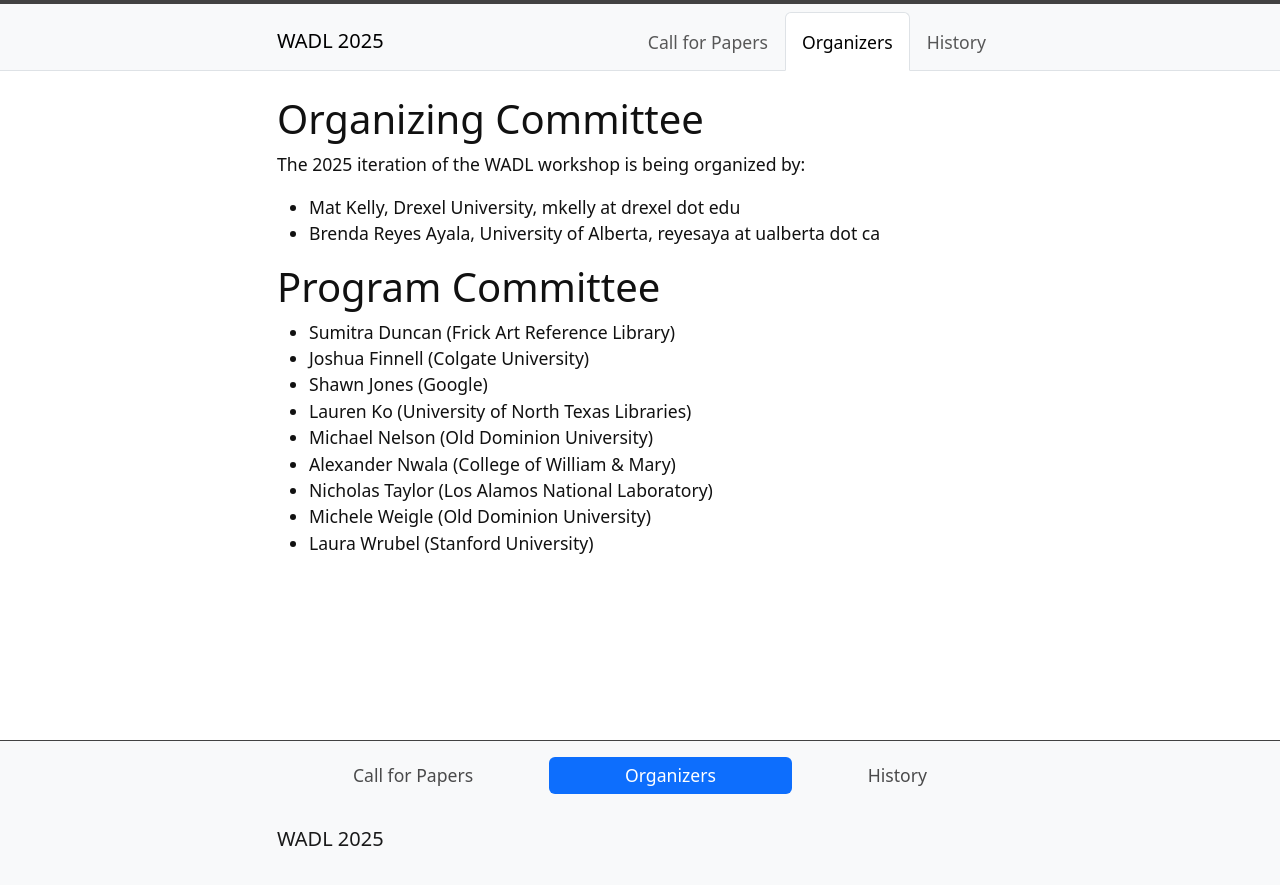
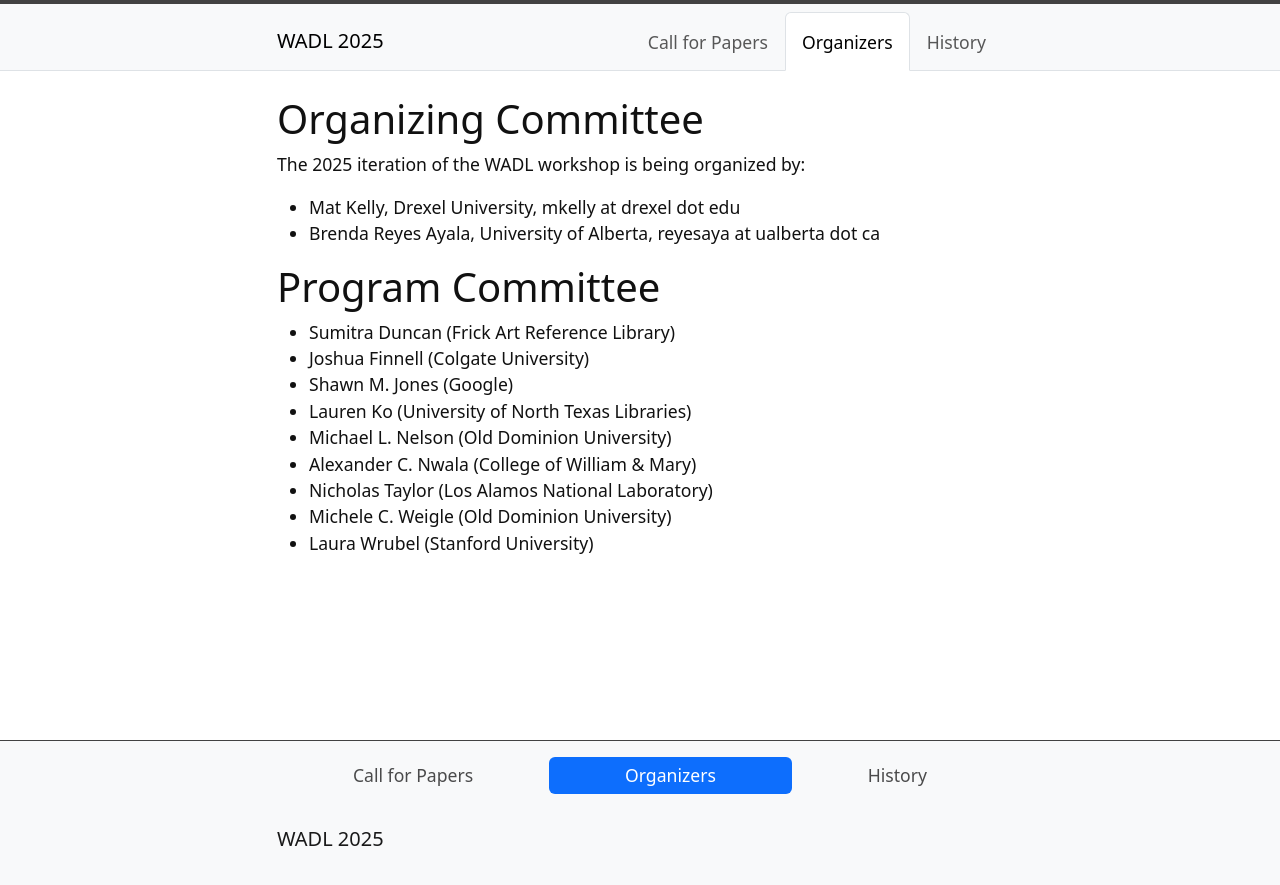
Before and after one commit to wadlworkshop/wadlworkshop.github.io, a Jekyll site: the page built from 2025/content/1-organizers.md, in a window 1280 px wide. Shown: the top 885 px of the page. Built offline with Jekyll 4.4.1, drawn with Linux system fonts in a browser that asks for light colours; our own code applies the rules of GitHub Pages for plain Markdown files.

Commit message:
Update names of PC members

```diff
--- a/2025/content/1-organizers.md
+++ b/2025/content/1-organizers.md
@@ -15,10 +15,10 @@ The 2025 iteration of the WADL workshop is being organized by:
 
 * Sumitra Duncan (Frick Art Reference Library)
 * Joshua Finnell (Colgate University)
-* Shawn Jones (Google)
+* Shawn M. Jones (Google)
 * Lauren Ko (University of North Texas Libraries)
-* Michael Nelson (Old Dominion University)
-* Alexander Nwala (College of William & Mary)
+* Michael L. Nelson (Old Dominion University)
+* Alexander C. Nwala (College of William & Mary)
 * Nicholas Taylor (Los Alamos National Laboratory)
-* Michele Weigle (Old Dominion University)
+* Michele C. Weigle (Old Dominion University)
 * Laura Wrubel (Stanford University)
```
